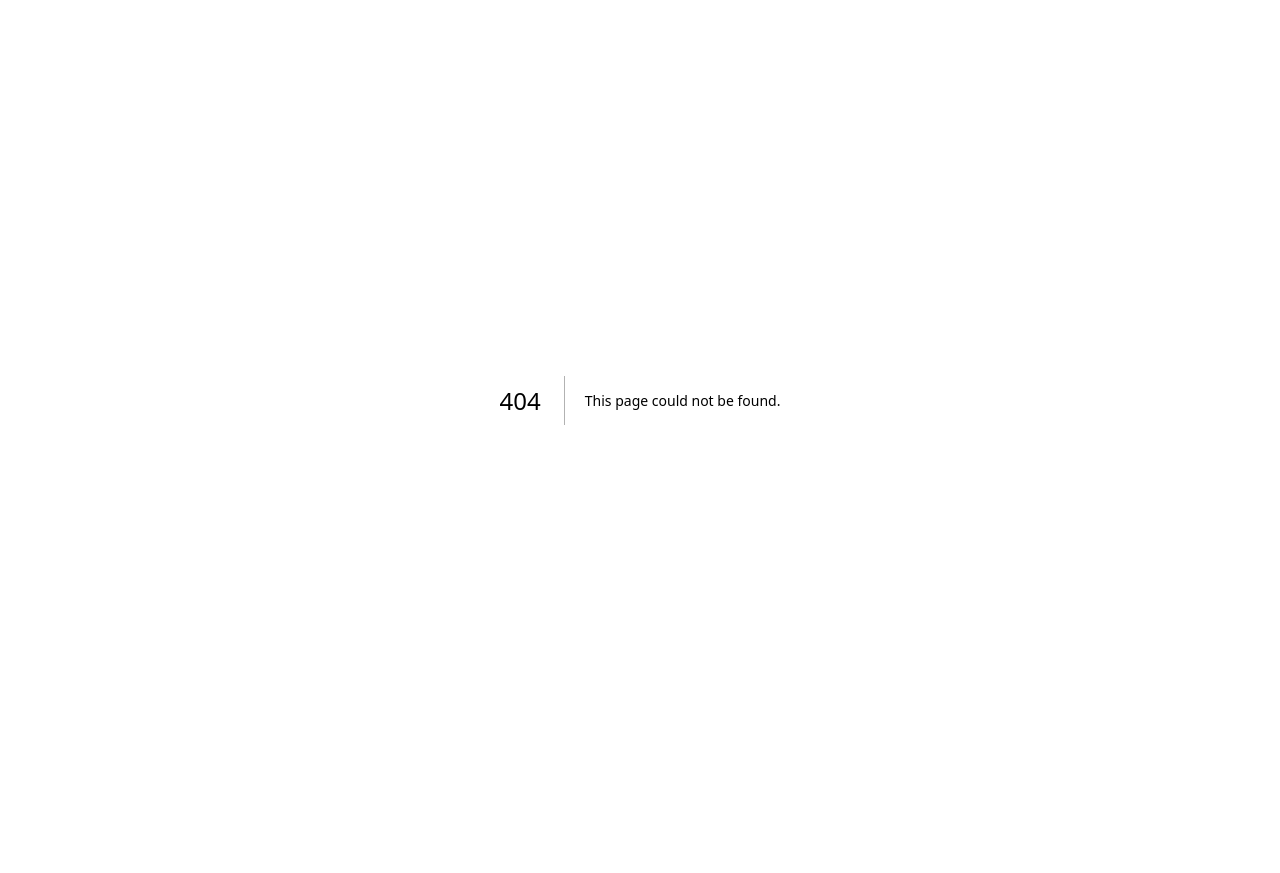
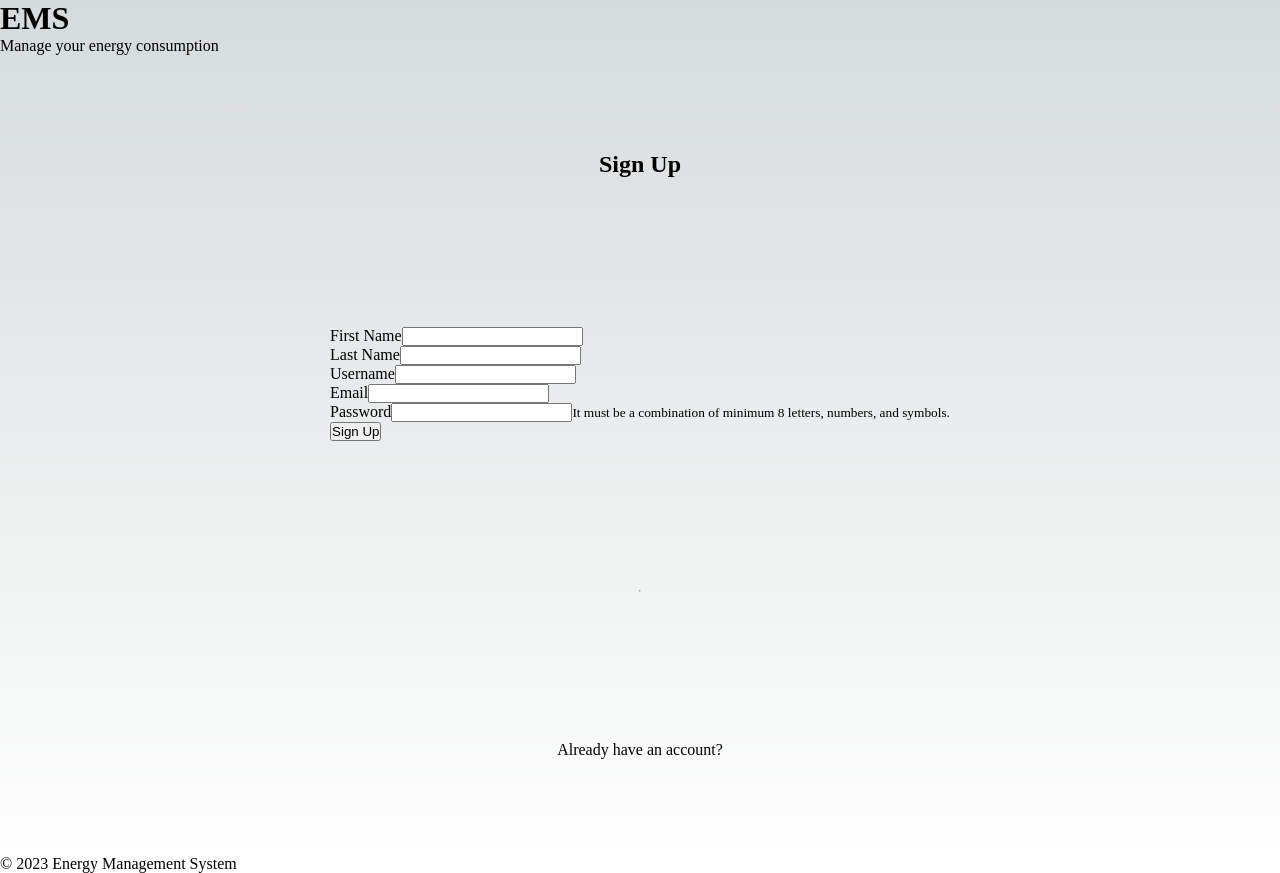
Before and after one commit to s-t-e-v/energy_management_system_front, a Next.js app: page /signup in a window 1280 px wide. Before the commit this address had no page. Before the commit the page ends 800 px from the top, so only its background shows below. Built offline with nearby package versions, Linux system fonts and the light colour scheme.

Commit message:
signup page

```diff
--- /dev/null
+++ b/pages/signup.tsx
@@ -0,0 +1,60 @@
+import Head from 'next/head'
+import { Inter } from 'next/font/google'
+import styles from '@/styles/Home.module.css'
+import Link from 'next/link'
+
+export default function Signup() {
+    return (
+        <>
+           <Head>
+                <title>EMS - Energy System Management</title>
+                <meta name="description" content="Generated by create next app" />
+                <meta name="viewport" content="width=device-width, initial-scale=1" />
+                <link rel="icon" href="/favicon.ico" />
+            </Head>
+            <header>
+                <h1>EMS</h1>
+                <p>Manage your energy consumption</p>
+            </header>
+            <main className={styles.main}>
+                <h2>Sign Up</h2>
+
+                <form action="" method="post">
+                    <div>
+                        <label htmlFor="firstname">First Name</label>
+                        <input type="text" name="firstname" id="firstname" />
+                    </div>
+                    <div>
+                        <label htmlFor="lastname">Last Name</label>
+                        <input type="text" name="lastname" id="lastname" />
+                    </div>
+                    <div>
+                        <label htmlFor="username">Username</label>
+                        <input type="text" name="username" id="username" />
+                    </div>
+                    <div>
+                        <label htmlFor="email">Email</label>
+                        <input type="email" name="email" id="email" />
+                    </div>
+                    <div>
+                        <label htmlFor="pswd">Password</label>
+                        <input type="password" name="pswd" id="pswd" />
+                        <small>It must be a combination of minimum 8 letters, numbers, and symbols.</small>
+                    </div>
+
+                    <button type="submit">Sign Up</button>
+                    </form>
+
+                    <hr />
+
+                    <p><Link href="/">Already have an account?</Link></p>
+
+
+            </main>
+            <footer>
+                <p>&copy; 2023 Energy Management System</p>
+            </footer>
+
+        </>
+    )
+}
```
